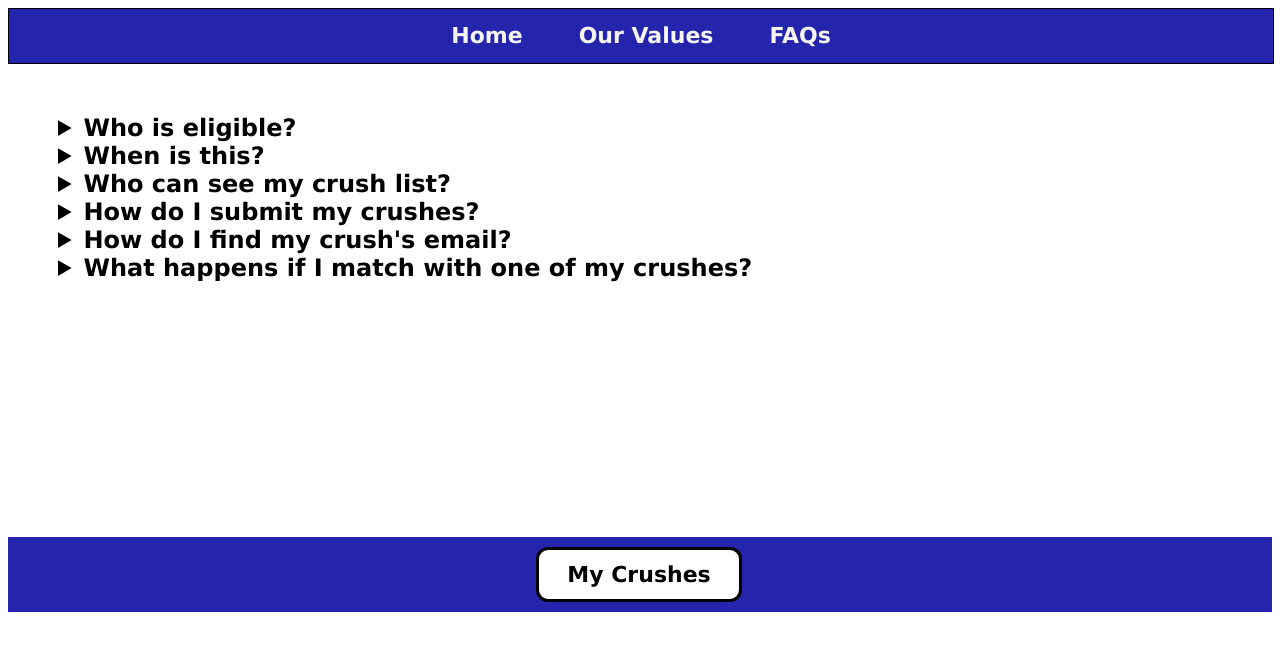
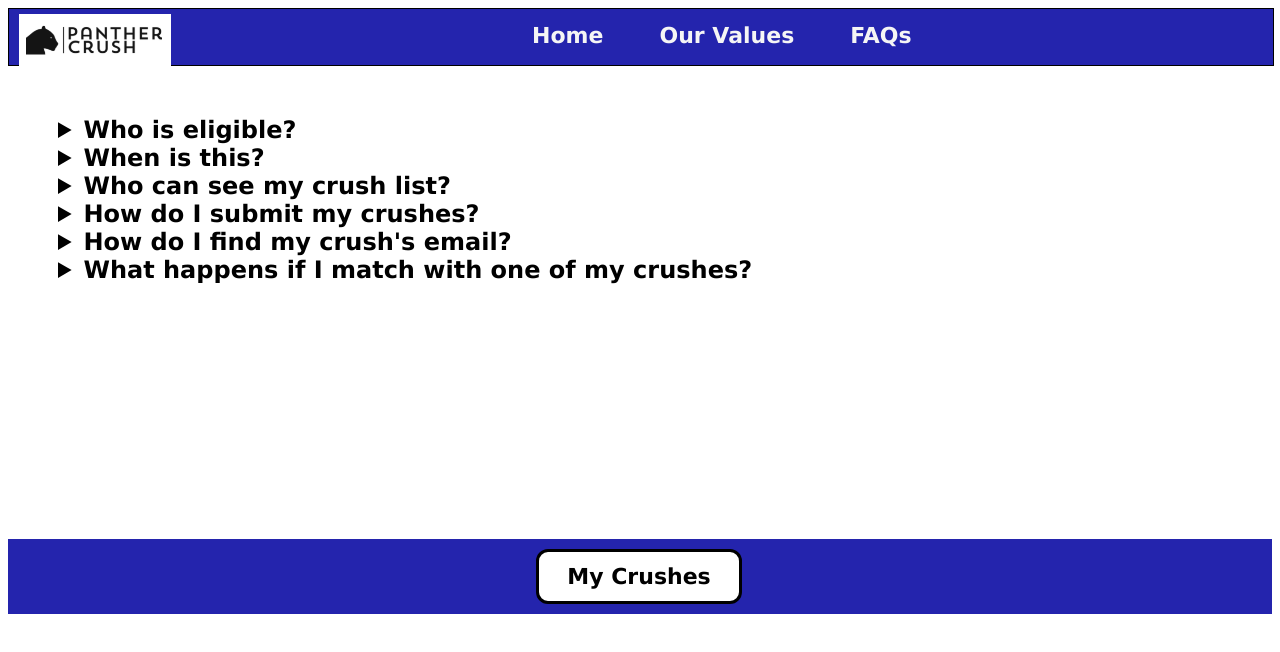
Before and after one commit to DavidGmidd/SeniorSeminarProject21, a Next.js app: page /FAQ in a window 1280 px wide. Shown: the top 652 px of the page. Built offline with nearby package versions, Linux system fonts and the light colour scheme.

Commit message:
adding logo

```diff
--- a/src/Styles/Home.module.css
+++ b/src/Styles/Home.module.css
@@ -2,12 +2,22 @@
 .MenuContainer{
 
     text-align: center;
+    align-items: center;
     border: 1px solid;
-
     background-color: rgb(36, 36, 173);
     width:100%;
     font-size: 28px;
     margin-bottom: 25px;
+    padding-bottom: 5px;
+}
+.Logo{
+
+    float: left;
+    height: 12%;
+    width: 12%;
+    margin-top: 5px;
+    margin-left: 10px;
+    margin-bottom: 3px;
 }
 
 .intro {
@@ -29,7 +39,7 @@
 
 .buttonMenu {
 
-    margin-bottom: 3px;
+    margin-bottom: 0px;
     margin-top: 2px;
     font-family: 'Lucida Sans', 'Lucida Sans Regular', 'Lucida Grande', 'Lucida Sans Unicode', Geneva, Verdana, sans-serif;
     padding: 0;
@@ -39,6 +49,7 @@
     font-size: 22px;
     padding: 12px 28px;
     font-weight: bold;
+    align-items: center;
     border: transparent;
     border-bottom: transparent;
     border-top: transparent;
--- a/src/pages/CrushList.js
+++ b/src/pages/CrushList.js
@@ -32,7 +32,7 @@ export default function CrushList() {
       </Head>
         <main className={styles.main}>
         <div className={styles.MenuContainer}>
-
+        <img src="images/Logo5.PNG" className={styles.Logo}/>
      <button className={styles.buttonMenu} onClick={() => {setView("Home")}}>Home</button>
      <button className={styles.buttonMenu} onClick={() => {setView("Values")}}>Our Values</button>
      <button className={styles.buttonMenu} onClick={() => {setView("FAQ")}}>FAQs</button>
--- a/src/pages/FAQ.js
+++ b/src/pages/FAQ.js
@@ -29,7 +29,7 @@ export default function FAQ() {
       <title>Panther Crush FAQs</title>
     </Head>
     <div className={styles.MenuContainer}>
-
+      <img src="images/Logo4.PNG" className={styles.Logo}/>
       <button className={styles.buttonMenu} onClick={() => {setView("Home")}}>Home</button>
       <button className={styles.buttonMenu} onClick={() => {setView("Values")}}>Our Values</button>
       <button className={styles.buttonMenu} onClick={() => {setView("FAQ")}}>FAQs</button>
--- a/src/pages/Values.js
+++ b/src/pages/Values.js
@@ -31,7 +31,7 @@ export default function Values() {
       <title>Panther Crush Values</title>
     </Head>
     <div className={styles.MenuContainer}>
-
+      <img src="images/Logo6.PNG" className={styles.Logo}/>
       <button className={styles.buttonMenu} onClick={() => {setView("Home")}}>Home</button>
       <button className={styles.buttonMenu} onClick={() => {setView("Values")}}>Our Values</button>
       <button className={styles.buttonMenu} onClick={() => {setView("FAQ")}}>FAQs</button>
--- a/src/pages/index.js
+++ b/src/pages/index.js
@@ -29,7 +29,7 @@ export default function Home() {
 
     <main className= {styles.main}>
       <div className={styles.MenuContainer}>
-
+        <img src="images/Logo5.PNG" className={styles.Logo}/>
         <button className={styles.buttonMenu} onClick={() => {setCurrentMode('Home')}}>Home</button>
         <button className={styles.buttonMenu} onClick={() => {setCurrentMode("Values")}}>Our Values</button>
         <button className={styles.buttonMenu} onClick={() => {setCurrentMode("FAQ")}}>FAQs</button>
```
